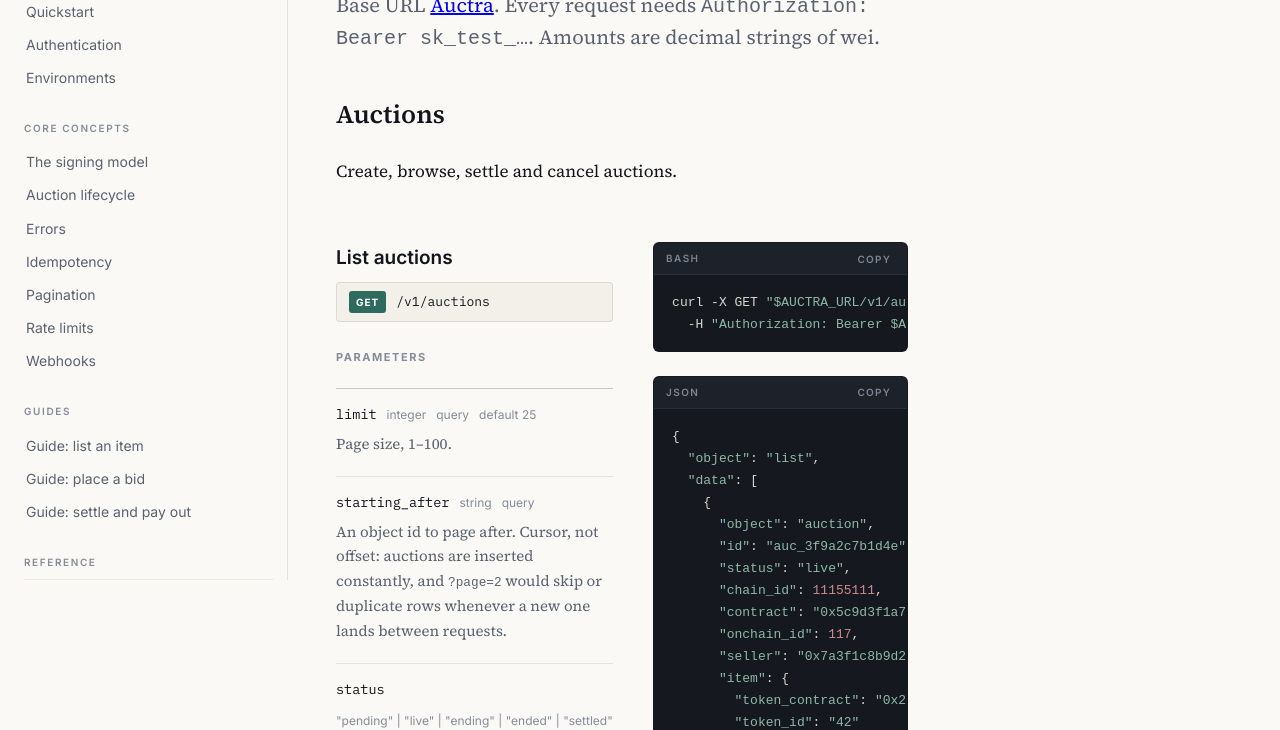
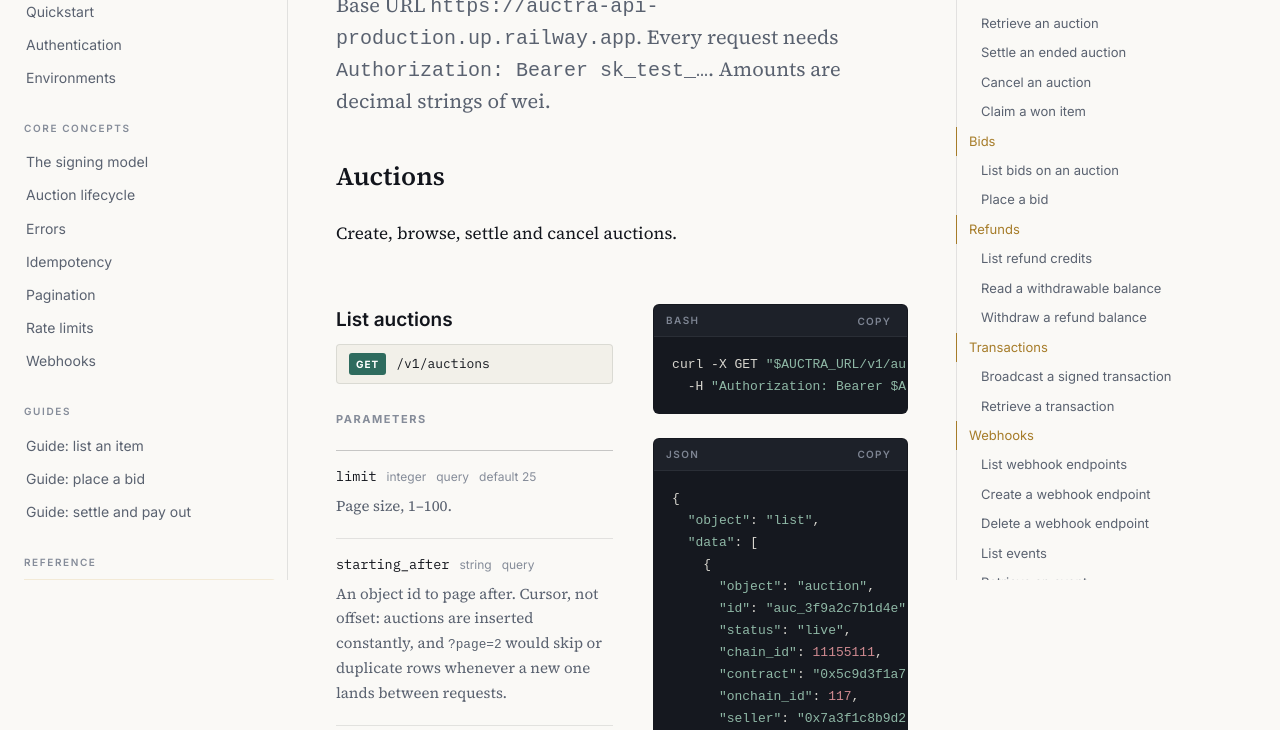
Before and after one commit to 3nylar/auctra-api, a website: page docs/dist/api-reference.html in a window 1280 px wide. Shown: the part 220-950 px from the top of the page. Drawn offline with nearby package versions, Linux system fonts and the light colour scheme.

Commit message:
changesss

```diff
--- a/docs/dist/api-reference.html
+++ b/docs/dist/api-reference.html
@@ -143,7 +143,7 @@
         <p class="eyebrow">Reference</p>
         <h1>API reference</h1>
         <p class="lede">
-          Base URL <a href="https://auctra-api-production.up.railway.app">Auctra</a>.
+          Base URL <code>https://auctra-api-production.up.railway.app</code>.
           Every request needs <code>Authorization: Bearer sk_test_…</code>.
           Amounts are decimal strings of wei.
         </p>
@@ -2316,6 +2316,41 @@
           </div>
         </section>
       </main>
+
+      <aside class="rail">
+        <h5>On this page</h5>
+        <a class="h2" href="#auctions">Auctions</a
+        ><a class="h3" href="#get-v1auctions">List auctions</a
+        ><a class="h3" href="#post-v1auctions">Create an auction</a
+        ><a class="h3" href="#get-v1auctionsid">Retrieve an auction</a
+        ><a class="h3" href="#post-v1auctionsidsettle"
+          >Settle an ended auction</a
+        ><a class="h3" href="#post-v1auctionsidcancel">Cancel an auction</a
+        ><a class="h3" href="#post-v1auctionsidclaim">Claim a won item</a
+        ><a class="h2" href="#bids">Bids</a
+        ><a class="h3" href="#get-v1auctionsidbids">List bids on an auction</a
+        ><a class="h3" href="#post-v1auctionsidbids">Place a bid</a
+        ><a class="h2" href="#refunds">Refunds</a
+        ><a class="h3" href="#get-v1refunds">List refund credits</a
+        ><a class="h3" href="#get-v1refundsbalance"
+          >Read a withdrawable balance</a
+        ><a class="h3" href="#post-v1refundswithdraw"
+          >Withdraw a refund balance</a
+        ><a class="h2" href="#transactions">Transactions</a
+        ><a class="h3" href="#post-v1transactions"
+          >Broadcast a signed transaction</a
+        ><a class="h3" href="#get-v1transactionshash">Retrieve a transaction</a
+        ><a class="h2" href="#webhooks">Webhooks</a
+        ><a class="h3" href="#get-v1webhook_endpoints">List webhook endpoints</a
+        ><a class="h3" href="#post-v1webhook_endpoints"
+          >Create a webhook endpoint</a
+        ><a class="h3" href="#delete-v1webhook_endpointsid"
+          >Delete a webhook endpoint</a
+        ><a class="h3" href="#get-v1events">List events</a
+        ><a class="h3" href="#get-v1eventsid">Retrieve an event</a
+        ><a class="h2" href="#health">Health</a
+        ><a class="h3" href="#get-v1health">Check API health</a>
+      </aside>
     </div>
 
     <script src="https://cdnjs.cloudflare.com/ajax/libs/highlight.js/11.9.0/highlight.min.js"></script>
```
